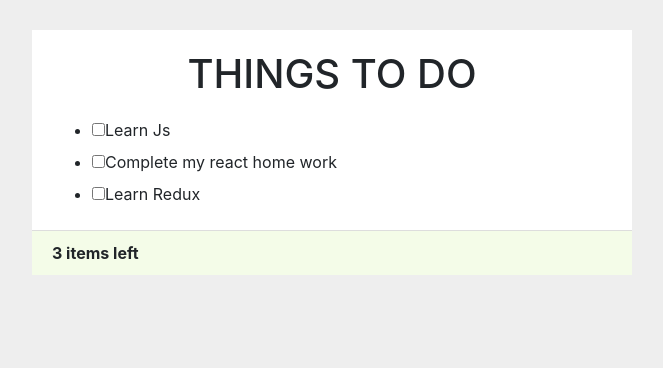
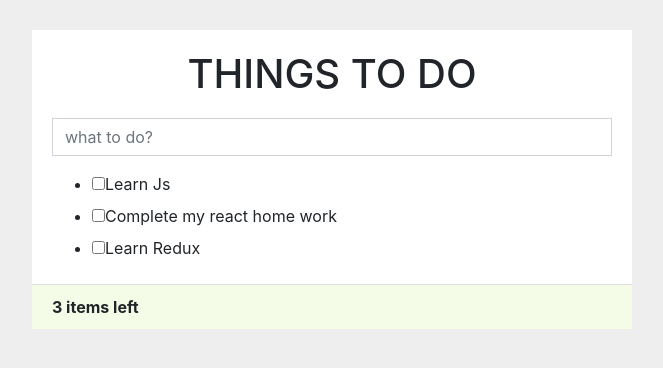
Before and after one commit to ellietms/todolist-react, a React (Create React App) app: page / in a window 1280 px wide. Shown: the top 368 px of the page, without its empty margins (308-971 px from the left). Built offline with nearby package versions, Linux system fonts and the light colour scheme.

Commit message:
addNewItem added

```diff
--- /dev/null
+++ b/src/components/AddNewItem.js
@@ -0,0 +1,12 @@
+import React from 'react';
+import "bootstrap/dist/css/bootstrap.css";
+import "../App.css";
+
+const AddNewItem = () => {
+    return(
+        <input type="text" className="form-control add-todo mb-3" placeholder="what to do?">
+        </input>
+    )
+}
+
+export default AddNewItem;
--- a/src/components/TodoList.js
+++ b/src/components/TodoList.js
@@ -2,6 +2,7 @@ import React from "react";
 import TodoItem from "./TodoItem";
 import Title from "./Title";
 import Footer from './Footer';
+import AddNewItem  from './AddNewItem';
 import "bootstrap/dist/css/bootstrap.css";
 import "../App.css";
 
@@ -9,6 +10,7 @@ const TodoList = ({items}) => {
   return (
     <div className="todolist">
       <Title />
+      <AddNewItem />
       <ul className="">
         {items.map(todoItem => {
           return <TodoItem key={todoItem.id} todo={todoItem.text} />;
```
